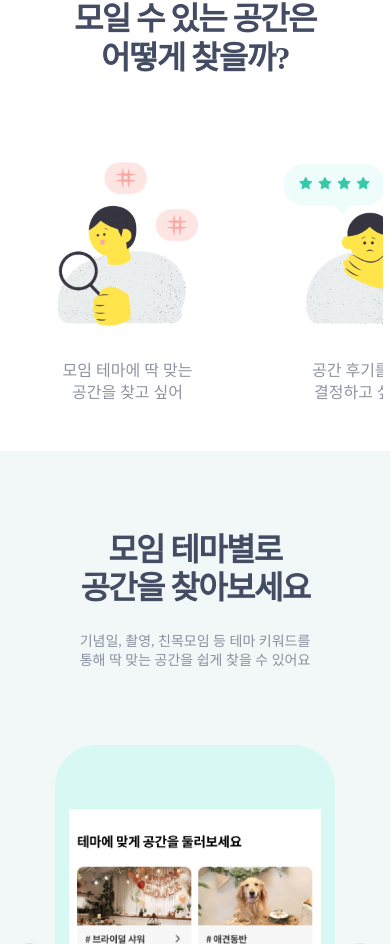
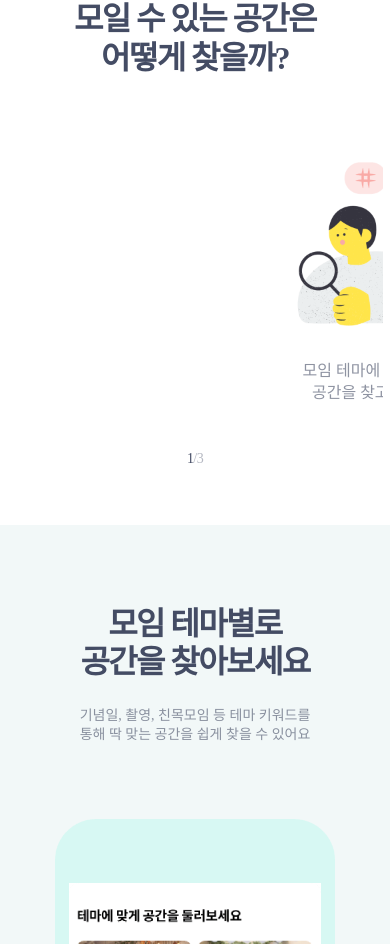
Before and after one commit to hail-kang/web-nextjs-test, a Next.js app: page / in a window 390 px wide. Shown: the part 2126-3070 px from the top of the page. Built offline with nearby package versions, Linux system fonts and the light colour scheme; a web font is replaced by a local one.

Commit message:
스크롤링 업데이트

```diff
--- a/pages/Section4.js
+++ b/pages/Section4.js
@@ -1,7 +1,52 @@
 import styles from "../styles/Section4.module.css";
 import classNames from "classnames";
+import { useState } from "react";
 
 export default function Section4() {
+  let [state, setState] = useState({
+    page: 1,
+  });
+
+  let saveX = 0;
+
+  function setSaveX(e) {
+    saveX = e.changedTouches[0].clientX;
+  }
+
+  function limitedScroll(e) {
+    if (window.innerWidth <= 768) {
+      let moveX = e.changedTouches[0].clientX;
+      let box = document.getElementsByClassName(styles.component2)[0];
+      let scrollPosition = box.scrollLeft;
+      box.scrollLeft = scrollPosition + (saveX - moveX);
+      saveX = moveX;
+    }
+  }
+  function discontinuousScroll() {
+    let box = document.getElementsByClassName(styles.component2)[0];
+    let boxSize = box.clientWidth;
+    let unitSize = 240;
+
+    let scrollPosition = box.scrollLeft;
+    let centerPosition = scrollPosition + boxSize / 2;
+
+    let number = parseInt(centerPosition / unitSize);
+
+    if (number < 1) {
+      number = 1;
+    } else if (number > 3) {
+      number = 3;
+    }
+
+    if (number >= 1 && number <= 3) {
+      box.scroll({
+        left: parseInt(number * unitSize - (boxSize - unitSize) / 2),
+        behavior: "smooth",
+      });
+    }
+    setState({ page: number });
+  }
+
   return (
     <div className={styles.section}>
       <div className={styles.content}>
@@ -9,7 +54,14 @@ export default function Section4() {
           <p>모일 수 있는 공간은</p>
           <p>어떻게 찾을까?</p>
         </div>
-        <div className={styles.component2}>
+        <div
+          className={styles.component2}
+          onTouchStart={setSaveX}
+          onTouchMove={limitedScroll}
+          onTouchEnd={discontinuousScroll}
+        >
+          <div className={styles.component2__item}></div>
+
           <div className={styles.component2__item}>
             <div className={styles.component2__item__icon1}></div>
             <div className={styles.component2__item__text}>
@@ -33,6 +85,12 @@ export default function Section4() {
               <p>판단할 수 있을 것 같은데</p>
             </div>
           </div>
+
+          <div className={styles.component2__item}></div>
+        </div>
+        <div className={styles.component3}>
+          <span className={styles.component3__presentPage}>{state.page}</span>
+          <span className={styles.component3__totalPage}>/3</span>
         </div>
       </div>
     </div>
--- a/styles/Section4.module.css
+++ b/styles/Section4.module.css
@@ -29,6 +29,13 @@
   margin-bottom: 120px;
   display: flex;
   justify-content: space-between;
+
+  -ms-overflow-style: none; /* IE and Edge */
+  scrollbar-width: none; /* Firefox */
+}
+
+.component2::-webkit-scrollbar {
+  display: none; /* Chrome, Safari, Opera*/
 }
 
 .component2__item {
@@ -80,6 +87,10 @@
   height: 200px;
 }
 
+.component3 {
+  display: none;
+}
+
 @media screen and (max-width: 1000px) {
   .content {
     flex: 0 0 768px;
@@ -114,7 +125,8 @@
     margin-bottom: 48px;
     width: 375px;
     justify-content: start;
-    overflow-x: auto;
+    /* overflow-x: auto; */
+    overflow: hidden;
   }
 
   .component2__item {
@@ -126,4 +138,23 @@
   .component2__item__text {
     font-size: 16px;
   }
+
+  .component3 {
+    display: block;
+    margin-bottom: 57px;
+
+    font-family: GmarketSans;
+    font-size: 14px;
+    font-weight: 500;
+    font-stretch: normal;
+    font-style: normal;
+    line-height: 1.21;
+    letter-spacing: -0.56px;
+    text-align: center;
+    color: rgba(68, 76, 100, 0.4);
+  }
+
+  .component3__presentPage {
+    color: #444c64;
+  }
 }
```
Also changed, not shown: pages/Section2.js (+0 -11 lines).
